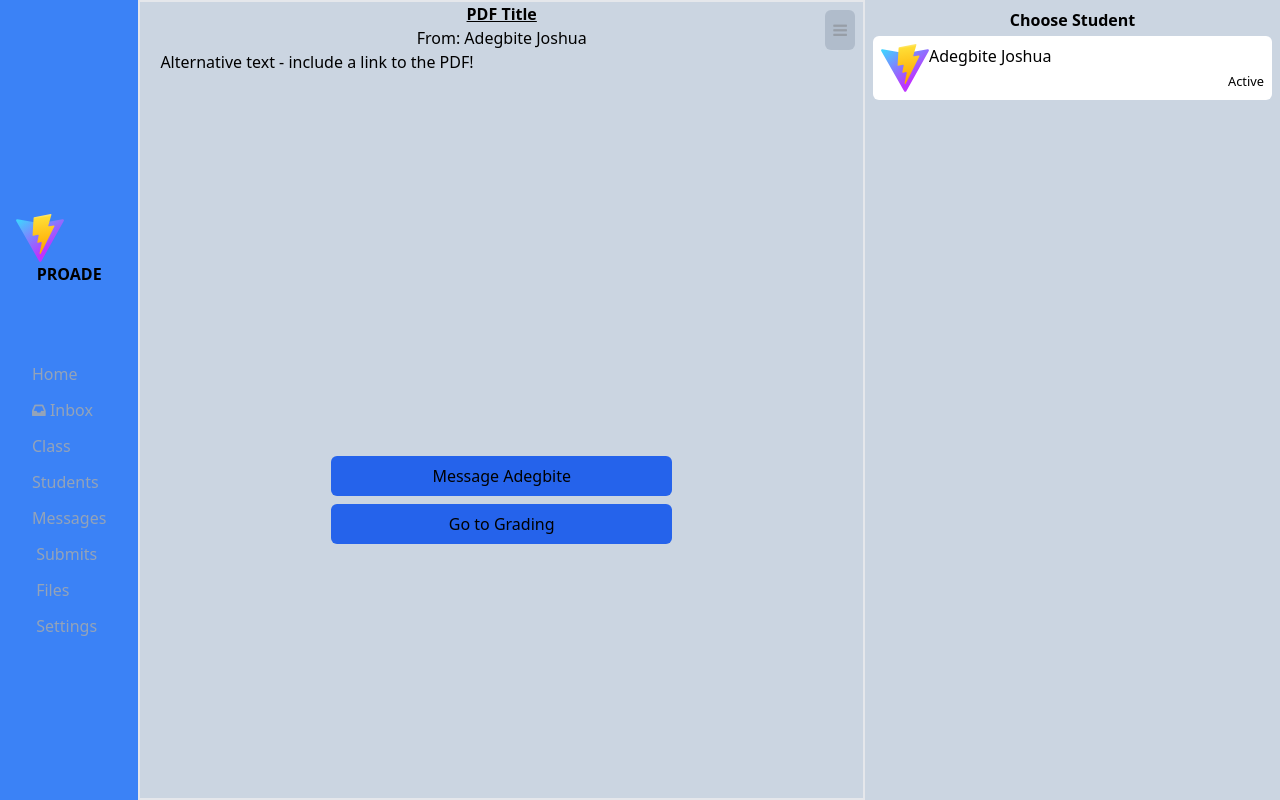
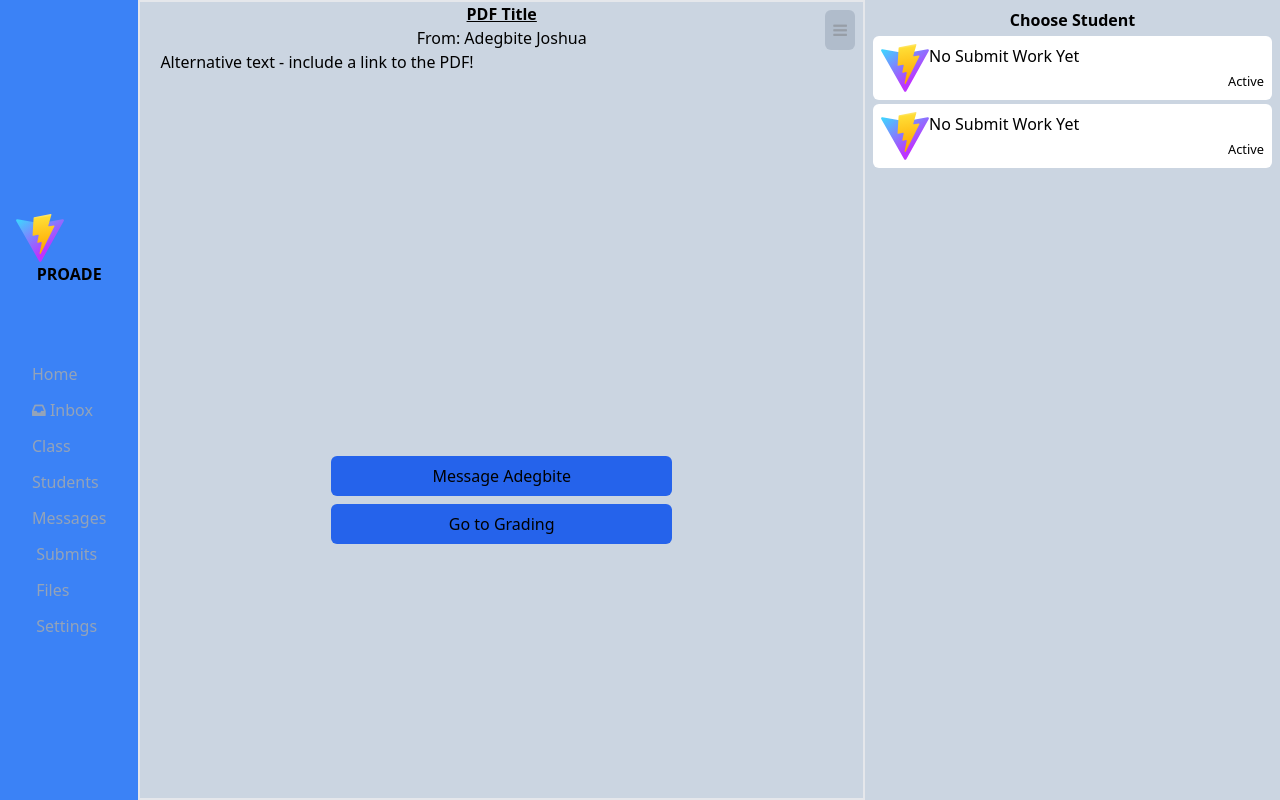
Before and after one commit to Adegbite-Joshua/HopeAcademy, a React (Vite) app: page /submit in a window 1280 px wide. Built offline with nearby package versions, Linux system fonts and the light colour scheme.

Commit message:
Working on selecting a subject to update assessment

```diff
--- a/src/Components/StaffSubmit/Student.jsx
+++ b/src/Components/StaffSubmit/Student.jsx
@@ -1,12 +1,12 @@
 import React from 'react'
 import Icon from '../Icon'
 
-const Student = () => {
+const Student = ({name}) => {
   return (
     <>
         <div className=' bg-white my-1 rounded-md p-2'>
             <Icon/>
-            <h3>Adegbite Joshua</h3>
+            <h3>{name}</h3>
             <p className='text-right'><small>Active</small></p>
         </div>
     </>
--- a/src/Components/StaffSubmit/SubmitOtherDiv.jsx
+++ b/src/Components/StaffSubmit/SubmitOtherDiv.jsx
@@ -1,13 +1,18 @@
 import React from 'react'
+import { useSelector } from 'react-redux'
 import Student from './Student'
 
 const SubmitOtherDiv = () => {
+  let staffInfo = useSelector((state)=>state.staffInformation.staffInformation)
   return (
     <>
         <div className='SubmitOtherDiv otherDiv'>
             <h3 className=' font-bold text-center'>Choose Student</h3>
             <div className=''>
-                <Student/>
+                {staffInfo.submittedWorks?staffInfo.submittedWorks.map((work, index)=>(
+                  <Student name='Working on it'/>
+                )):<Student name='No Submit Work Yet'/>}
+                <Student name='No Submit Work Yet'/>
             </div>
         </div>
     </>
```
